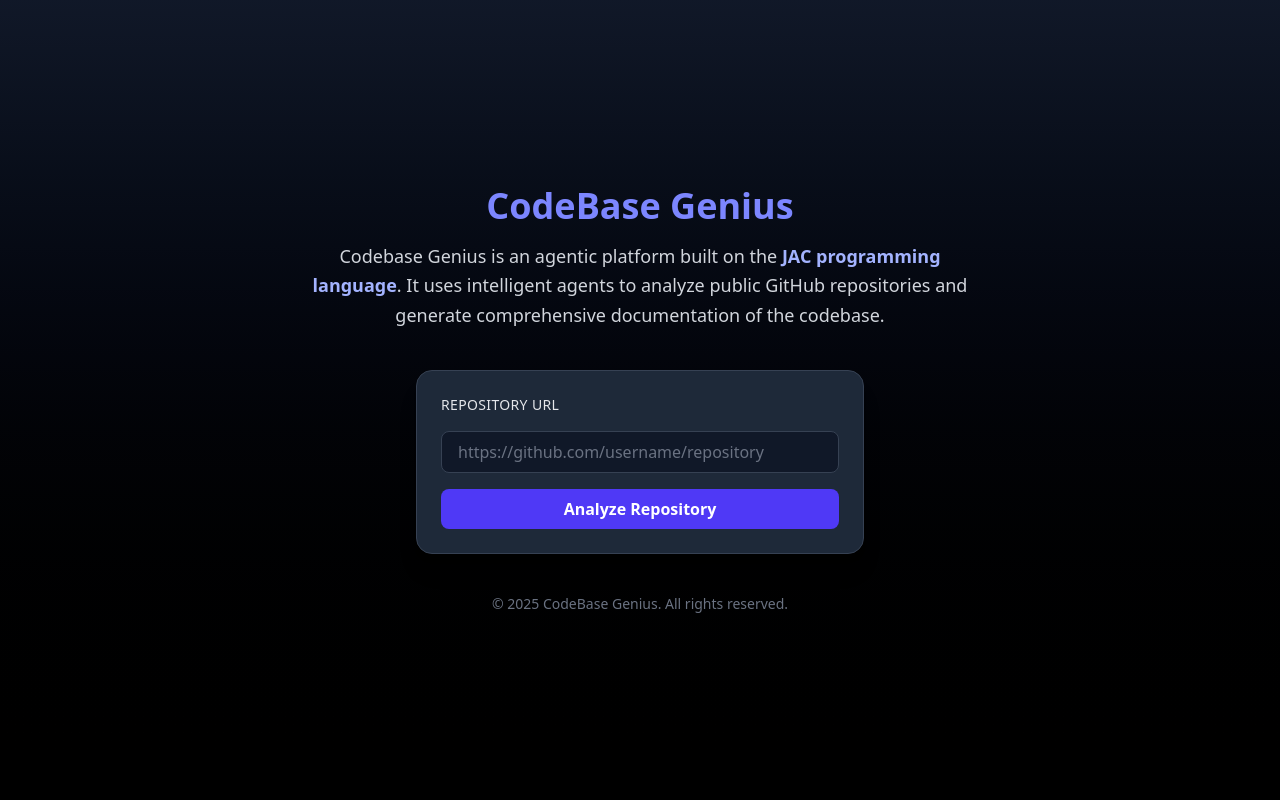
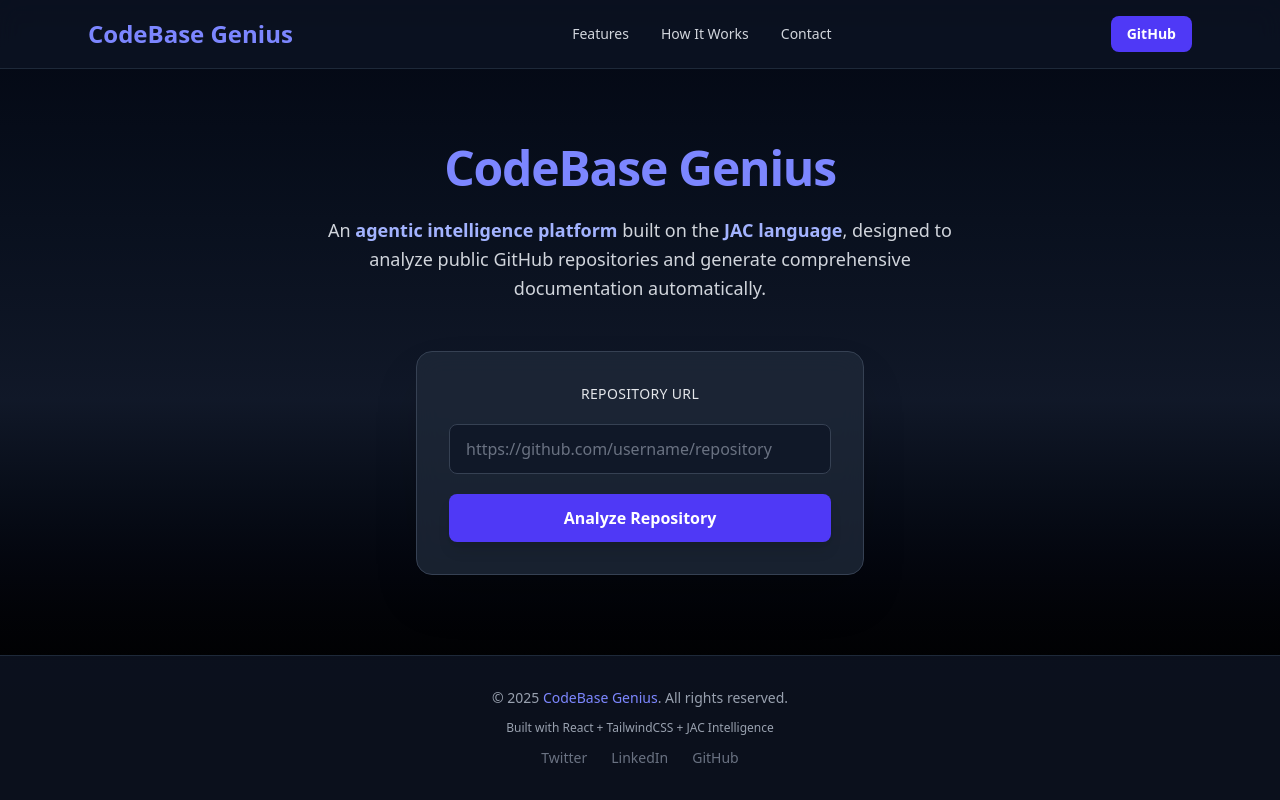
Before and after one commit to BettKev/RepoGenie, a React (Vite) app in the folder client/: page / in a window 1280 px wide. Built offline with nearby package versions, Linux system fonts and the light colour scheme.

Commit message:
Update navbar with mobile hamburger

```diff
--- a/client/src/App.tsx
+++ b/client/src/App.tsx
@@ -1,46 +1,133 @@
 import { useState } from "react";
-import { ToastContainer, toast } from 'react-toastify';
+import { ToastContainer, toast } from "react-toastify";
+import "react-toastify/dist/ReactToastify.css";
 
 function App() {
   const [repoUrl, setRepoUrl] = useState("");
   const [isLoading, setIsLoading] = useState(false);
+  const [menuOpen, setMenuOpen] = useState(false);
 
   const handleSubmit = (e: React.FormEvent) => {
     e.preventDefault();
     if (!repoUrl.trim()) {
-      toast("Please enter a valid GitHub repository URL.");
+      toast.error("Please enter a valid GitHub repository URL.", {
+        position: "top-right",
+      });
       return;
     }
 
     setIsLoading(true);
 
-    // Simulate backend call
     setTimeout(() => {
       console.log("Repository submitted:", repoUrl);
       setIsLoading(false);
-      toast("Repository analysis started!");
+      toast.success("Repository analysis started!", { position: "top-right" });
     }, 2000);
   };
 
   return (
-    <div className="min-h-screen flex flex-col items-center justify-center bg-gradient-to-b from-gray-900 to-black text-gray-100 px-4">
-      <header className="text-center max-w-2xl mb-10">
-        <h1 className="text-4xl font-extrabold mb-4 text-indigo-400">
+    <div className="min-h-screen flex flex-col bg-gradient-to-b from-gray-950 via-gray-900 to-black text-gray-100 font-sans transition-all">
+      {/* NAVBAR */}
+      <nav className="w-full bg-gray-900/60 backdrop-blur-md border-b border-gray-800 fixed top-0 z-50">
+        <div className="max-w-6xl mx-auto px-6 py-4 flex justify-between items-center">
+          <h1 className="text-2xl font-bold text-indigo-400">
             CodeBase Genius
           </h1>
-        <p className="text-lg leading-relaxed text-gray-300">
-          Codebase Genius is an agentic platform built on the{" "}
+
+          {/* Desktop Menu */}
+          <ul className="hidden md:flex space-x-8 text-sm font-medium text-gray-300">
+            <li>
+              <a href="#features" className="hover:text-indigo-400 transition">
+                Features
+              </a>
+            </li>
+            <li>
+              <a href="#how-it-works" className="hover:text-indigo-400 transition">
+                How It Works
+              </a>
+            </li>
+            <li>
+              <a href="#contact" className="hover:text-indigo-400 transition">
+                Contact
+              </a>
+            </li>
+          </ul>
+
+          {/* GitHub Button (Desktop) */}
+          <a
+            href="https://github.com/BettKev/RepoGenie.git"
+            target="_blank"
+            rel="noopener noreferrer"
+            className="hidden md:inline-flex px-4 py-2 bg-indigo-600 hover:bg-indigo-700 rounded-lg text-sm font-semibold text-white transition"
+          >
+            GitHub
+          </a>
+
+          {/* Hamburger Menu (Mobile) */}
+          <button
+            className="md:hidden text-gray-200 border border-gray-600 px-3 py-1 rounded-lg text-sm"
+            onClick={() => setMenuOpen(!menuOpen)}
+          >
+            {menuOpen ? "Close" : "Menu"}
+          </button>
+        </div>
+
+        {/* Mobile Dropdown Menu */}
+        {menuOpen && (
+          <div className="md:hidden bg-gray-900/90 backdrop-blur-md border-t border-gray-800 px-6 py-4 space-y-3 text-gray-300">
+            <a
+              href="#features"
+              className="block hover:text-indigo-400 transition"
+              onClick={() => setMenuOpen(false)}
+            >
+              Features
+            </a>
+            <a
+              href="#how-it-works"
+              className="block hover:text-indigo-400 transition"
+              onClick={() => setMenuOpen(false)}
+            >
+              How It Works
+            </a>
+            <a
+              href="#contact"
+              className="block hover:text-indigo-400 transition"
+              onClick={() => setMenuOpen(false)}
+            >
+              Contact
+            </a>
+            <a
+              href="https://github.com/BettKev/RepoGenie.git"
+              target="_blank"
+              rel="noopener noreferrer"
+              className="block text-indigo-400 font-semibold mt-2"
+              onClick={() => setMenuOpen(false)}
+            >
+              Visit GitHub
+            </a>
+          </div>
+        )}
+      </nav>
+
+      {/* MAIN CONTENT */}
+      <main className="flex-grow flex flex-col items-center justify-center px-4 pt-32 pb-16 text-center">
+        <h1 className="text-5xl font-extrabold mb-6 text-indigo-400 tracking-tight">
+          CodeBase Genius
+        </h1>
+        <p className="text-lg leading-relaxed text-gray-300 max-w-2xl mb-12">
+          An{" "}
           <span className="font-semibold text-indigo-300">
-            JAC programming language
-          </span>
-          . It uses intelligent agents to analyze public GitHub repositories
-          and generate comprehensive documentation of the codebase.
+            agentic intelligence platform
+          </span>{" "}
+          built on the{" "}
+          <span className="font-semibold text-indigo-300">JAC language</span>,
+          designed to analyze public GitHub repositories and generate
+          comprehensive documentation automatically.
         </p>
-      </header>
 
         <form
           onSubmit={handleSubmit}
-        className="bg-gray-800 shadow-xl rounded-2xl p-6 w-full max-w-md flex flex-col space-y-4 border border-gray-700"
+          className="bg-gray-800/80 backdrop-blur-md shadow-2xl rounded-2xl p-8 w-full max-w-md flex flex-col space-y-5 border border-gray-700 animate-fade-in"
         >
           <label
             htmlFor="repoUrl"
@@ -55,7 +142,7 @@
             placeholder="https://github.com/username/repository"
             value={repoUrl}
             onChange={(e) => setRepoUrl(e.target.value)}
-          className="bg-gray-900 border border-gray-700 text-gray-100 rounded-lg px-4 py-2 focus:ring-2 focus:ring-indigo-500 focus:outline-none placeholder-gray-500"
+            className="bg-gray-900 border border-gray-700 text-gray-100 rounded-lg px-4 py-3 focus:ring-2 focus:ring-indigo-500 focus:outline-none placeholder-gray-500 transition"
           />
 
           <button
@@ -65,7 +152,7 @@
               isLoading
                 ? "bg-indigo-500 cursor-not-allowed"
                 : "bg-indigo-600 hover:bg-indigo-700"
-          } text-white font-semibold py-2 rounded-lg transition duration-200`}
+            } text-white font-semibold py-3 rounded-lg transition duration-300 shadow-lg hover:shadow-indigo-700/30`}
           >
             {isLoading ? (
               <div className="flex items-center justify-center space-x-2">
@@ -77,11 +164,39 @@
             )}
           </button>
         </form>
+      </main>
 
-      <footer className="mt-10 text-gray-500 text-sm">
-        © {new Date().getFullYear()} CodeBase Genius. All rights reserved.
+      {/* FOOTER */}
+      <footer className="bg-gray-900/70 border-t border-gray-800 py-8 text-center text-gray-400 text-sm">
+        <div className="max-w-5xl mx-auto space-y-3">
+          <p>
+            © {new Date().getFullYear()}{" "}
+            <span className="text-indigo-400 font-medium">CodeBase Genius</span>
+            . All rights reserved.
+          </p>
+          <p className="text-xs">
+            Built with React + TailwindCSS + JAC Intelligence
+          </p>
+          <div className="flex justify-center space-x-6 text-gray-500 mt-2">
+            <a href="#" className="hover:text-indigo-400">
+              Twitter
+            </a>
+            <a href="#" className="hover:text-indigo-400">
+              LinkedIn
+            </a>
+            <a href="#" className="hover:text-indigo-400">
+              GitHub
+            </a>
+          </div>
+        </div>
       </footer>
-      <ToastContainer position="top-right" autoClose={3000} />
+
+      <ToastContainer
+        position="top-right"
+        autoClose={3000}
+        theme="dark"
+        toastClassName="bg-gray-800 text-gray-100"
+      />
     </div>
   );
 }
```
Lines whose indentation alone changed are shown as unchanged.
